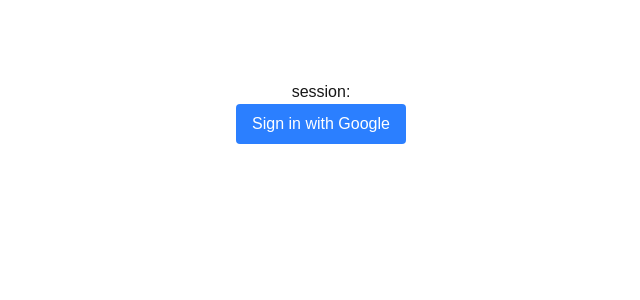
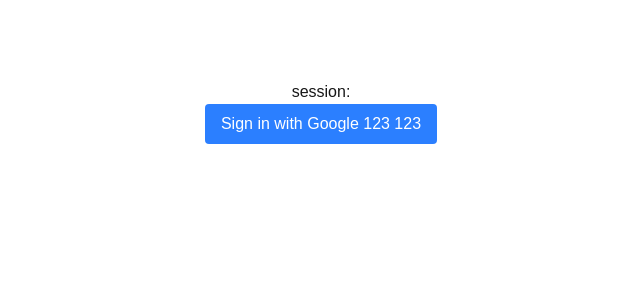
Before and after one commit to oWinnieo/google-auth-demo, a Next.js app: page / in a window 1280 px wide. Shown: the top 300 px of the page, without its empty margins (319-959 px from the left). Built offline with nearby package versions, Linux system fonts and the light colour scheme; no server answers.

Commit message:
Submit 250306 8.22pm testing auth

```diff
--- a/src/app/page.js
+++ b/src/app/page.js
@@ -10,7 +10,7 @@
       <p>session: {session && JSON.stringify(session)}</p>
       {session ? (
         <>
-          <p>Welcome 123, {session.user.name}!</p>
+          <p>Welcome 123 123, {session.user.name}!</p>
           <img src={session.user.image} alt="User Avatar" className="w-16 h-16 rounded-full mt-2" />
           <button onClick={() => signOut()} className="mt-4 bg-red-500 text-white px-4 py-2 rounded">
             Sign out
@@ -18,7 +18,7 @@
         </>
       ) : (
         <button onClick={() => signIn("google")} className="bg-blue-500 text-white px-4 py-2 rounded">
-          Sign in with Google
+          Sign in with Google 123 123
         </button>
       )}
     </div>
```
